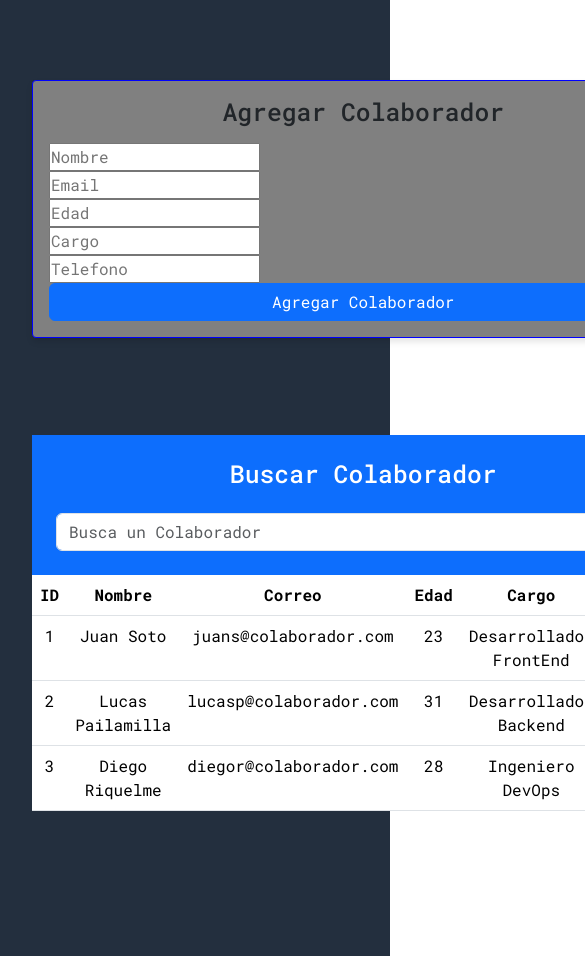
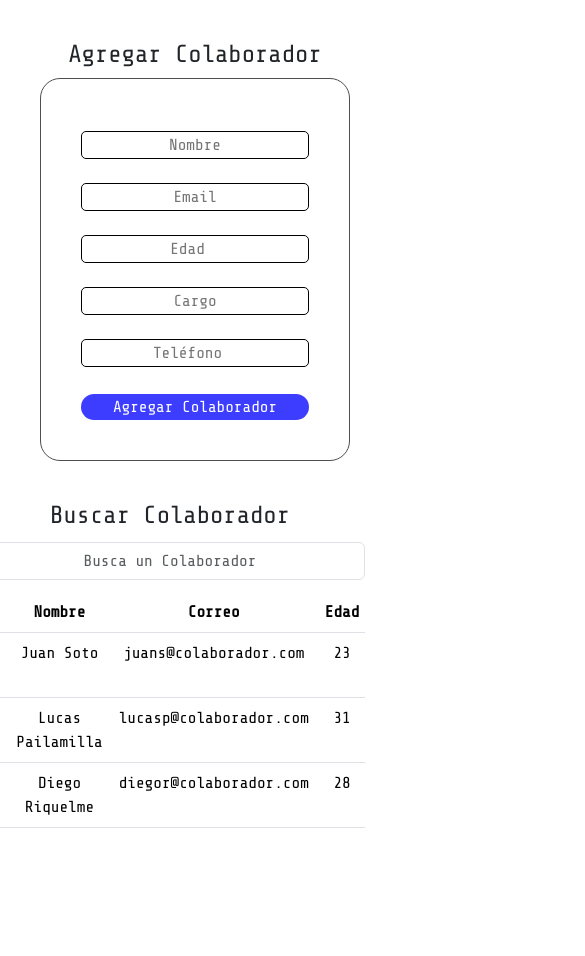
Before and after one commit to jbenvenu/desafio_bdatos, a React (Vite) app: page / in a window 390 px wide. Shown: the top 956 px of the page, 585 px wide, since content can reach past the window. After the commit the page ends 844 px from the top, so only its background shows below. Built offline with nearby package versions, Linux system fonts and the light colour scheme.

Commit message:
revision y finalizacion

```diff
--- a/index.html
+++ b/index.html
@@ -8,7 +8,7 @@
     <!-- AQUI PONDRE EL CDN DE GOOGLE FONTS -->
     <link rel="preconnect" href="https://fonts.googleapis.com">
 <link rel="preconnect" href="https://fonts.gstatic.com" crossorigin>
-<link href="https://fonts.googleapis.com/css2?family=Roboto+Mono:wght@100;300;400;500;700&display=swap" rel="stylesheet">
+<link href="https://fonts.googleapis.com/css2?family=Share+Tech+Mono&display=swap" rel="stylesheet">
   </head>
   <body>
     <div id="root"></div>
--- a/src/App.css
+++ b/src/App.css
@@ -1,77 +1,92 @@
-*{
-  padding: 0;
-  margin: 0;
-  font-family: 'Roboto Mono', monospace;
+* {
+  font-family: 'Share Tech Mono', monospace;
 }
-.container{
+
+.bigcontainer {
   display: flex;
   height: 100vh;
-  margin: 0;
-  padding: 0;
-}
-
-.h1title{
-  padding: 0 10px;
-  font-size: 30px;
-  margin-bottom: 30px;
-  text-align: center;
-  margin-top: 30px;
-  font-weight: 700;
-}
-
-.containerform{
-  display: flex;
-  flex-direction: column!important;
-  align-items: center;
-  height: 60vh;
-  margin-top: 40px;
-  width: 30%;
-  border: 2px rgb(112, 112, 112) solid;
-  margin-left: 20px;
-  margin-right: 20px;
-  border-radius: 20px;
 
 }
 
-.containerlist{
-  width: 70%;
+.containerform {
+  width: 30%;
+  height: 80vh;
+  display: flex;
+  flex-direction: column;
   margin-top: 40px;
+  margin-right: 20px;
+  margin-left: 20px;
+  text-align: center;
 }
 
-.customsearch{
-  border-radius: 10px;
-  padding: 2px 10px;
-  border: 1px black solid;
-  text-align: center;
-  margin-bottom: 20px;
-  margin-top: 10px;
+.searchbox {
+  margin-top: 40px;
+  margin-right: 50px;
+  width: 70%;
 }
 
-#root {
-  max-width: 1280px;
-  margin: 0 auto;
-  padding: 2rem;
-  text-align: center;
-  background-color: #232f3e;
-}
-
-.custom-card {
+.custominputbox {
   display: flex;
   flex-direction: column;
-  border: 1px solid blue;
-  border-radius: 0.25rem;
-  padding: 1rem;
-  background-color: grey;
-  box-shadow: 0 4px 6px rgba(0, 0, 0, 0.1);
-}
-
-.custom-card .card-body {
-  display: flex;
-  flex-direction: column;
-  justify-content: center;
-  gap: 1rem;
+  padding: 40px;
+  border: 1px rgb(79, 79, 79) solid;
+  border-radius: 20px;
+  margin-top: 20px;
 }
 
 input {
-  display: block;
+  text-align: center;
+  margin: 12px 0;
+  border-radius: 5px;
+  border: 1px solid black;
 }
+
+.custombutton {
+  margin-top: 15px;
+  border-radius: 20px;
+  background-color: rgb(61, 61, 255);
+  color: white;
+  border: none;
+}
+
+.custombutton:hover {
+  background-color: rgb(111, 0, 255);
+  transition: all 1s;
+}
+
+h2 {
+  text-align: center;
+}
+
+.customlist {
+  text-align: center;
+}
+
+
+
+/* AQUI ABAJO AGREGARE LOS MEDIA QUERYS-------------------------------------------------------------------------- */
+
+@media (max-width:850px) {
+  .bigcontainer {
+    display: flex;
+    flex-direction: column;
+    align-items: center;
+    width: 100%;
+    text-align: center;
+  }
+
+  .custominputbox {
+    margin: 0 40px;
+  }
+
+  .containerform {
+    width: 100%;
+  }
+
+  .searchbox {
+    width: 100%;
+
+  }
+
+
+}
--- a/src/App.jsx
+++ b/src/App.jsx
@@ -23,9 +23,8 @@ function App() {
   };
 
   return (
-    <div className="container mt-5">
-      <div className="row">
-        <div className="col-md-6">
+    <div className='bigcontainer'>
+      <div className="containerform">
         <Formulario onAgregarColaborador={agregarColaborador} setAlert={setAlert} contadorId={contadorId} setContadorId={setContadorId} />
         {alert && (
           <div className={`alert alert-${alert.color} mt-3`} role="alert">
@@ -33,11 +32,14 @@ function App() {
           </div>
         )}
       </div>
-        <div className="col-md-6">
+
+      <div className='searchbox'>
         <Buscador onBuscar={setBusqueda} />
         <Listado colaboradores={colaboradores} busqueda={busqueda} />
       </div>
-      </div>
+
+
+
     </div>
   );
 }
--- a/src/components/Buscador.jsx
+++ b/src/components/Buscador.jsx
@@ -2,8 +2,10 @@ import React from 'react';
 
 function Buscador({ onBuscar }) {
   return (
-    <div className="bg-primary text-white p-4">
-      <h2 className="mb-4">Buscar Colaborador</h2>
+    <div>
+      <div className='customh2'>
+      <h2>Buscar Colaborador</h2>
+      </div>
       <input
         type="text"
         className="form-control"
--- a/src/components/Formulario.jsx
+++ b/src/components/Formulario.jsx
@@ -44,11 +44,13 @@ const Formulario =({setAlert, onAgregarColaborador,contadorId}) => {
       };
 
       return (
-        <div className="custom-card">
-          <div className="card-body">
-            <h2 className="card-title">Agregar Colaborador</h2>
+
+        <div>
+
+            <h2>Agregar Colaborador</h2>
             <form onSubmit={validarDatos}>
-              <div className="input-column">
+
+              <div className="custominputbox">
                 <input
                   className="custom-input"
                   type="text"
@@ -85,19 +87,20 @@ const Formulario =({setAlert, onAgregarColaborador,contadorId}) => {
                   className="custom-input"
                   type="number"
                   name="telefono"
-                  placeholder="Telefono"
+                  placeholder="Teléfono"
                   value={telefono}
                   onChange={(e) => setTelefono(e.target.value)}
                 />
-              </div>
-              <div className="d-grid">
-                <button className="btn btn-primary" type="submit">
+                <button className="custombutton" type="submit">
                   Agregar Colaborador
                 </button>
-              </div>
+                </div>
+
+
             </form>
-          </div>
-        </div>
+
+            </div>
+
       );
     };
 
--- a/src/components/Listado.jsx
+++ b/src/components/Listado.jsx
@@ -8,7 +8,7 @@ function Listado({ colaboradores, busqueda }) {
   );
 
   return (
-    <div>
+    <div className='customlist'>
       <Table responsive="sm">
         <thead>
           <tr>
@@ -17,7 +17,7 @@ function Listado({ colaboradores, busqueda }) {
             <th>Correo</th>
             <th>Edad</th>
             <th>Cargo</th>
-            <th>Telefono</th>
+            <th>Teléfono</th>
           </tr>
         </thead>
         <tbody>
--- a/src/components/styles/Form.css
+++ /dev/null
@@ -1,43 +0,0 @@
-
-.customformx{
-    display: flex;
-    flex-direction: column;
-    justify-content: center;
-    align-items: center;
-}
-
-form{
-    display: flex;
-    flex-direction: column;
-
-}
-
-.custominput{
-    margin: 10px 0;
-    border-radius: 10px;
-    border: 1px grey solid;
-    text-align: center;
-}
-
-.custombuttonx{
-    color: rgb(255, 255, 255);
-    background-color: rgb(44, 79, 255);
-    border: none;
-    border-radius: 20px;
-    text-align: center;
-    padding: 2px 15px;
-}
-
-.boxbutton{
-    display: flex;
-    justify-content: center;
-    align-items: center;
-    margin-top: 20px;
-
-}
-
-.custombuttonx:hover{
-    background-color: rgb(148, 106, 254);
-    transition: all 1.7s;
-    color: white;
-}
```
Lines whose indentation alone changed are shown as unchanged.
